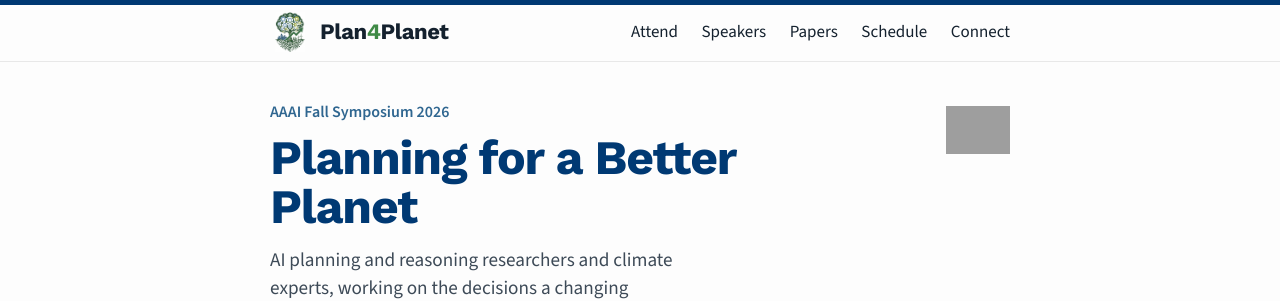
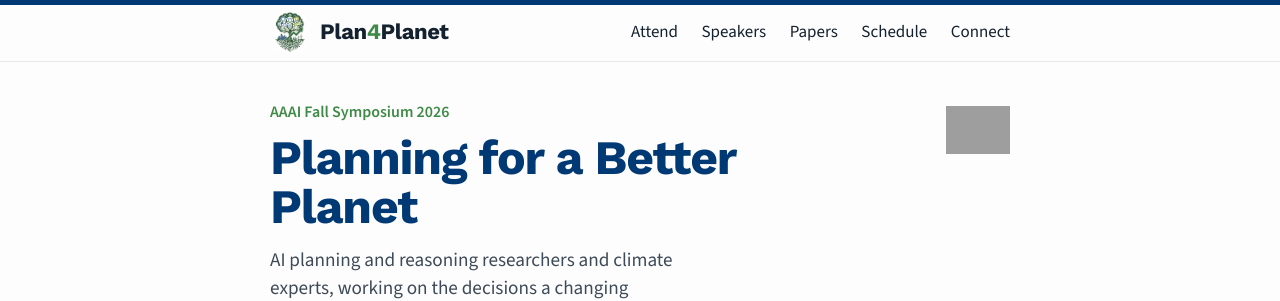
Before and after one commit to plan4planet/plan4planet.github.io, a Jekyll site: the page built from index.md, in a window 1280 px wide. Shown: the top 301 px of the page. Built offline with Jekyll 4.4.1, drawn with Linux system fonts in a browser that asks for light colours; nearby versions of some CDN libraries; grey boxes are pictures that could not be loaded.

Commit message:
fix: green kicker, lighter rule under speaker headers, committee names in the link blue

```diff
--- a/_sass/components/_committee.scss
+++ b/_sass/components/_committee.scss
@@ -50,7 +50,7 @@
 }
 
 .roster-name a {
-  color: var(--color-brand);
+  color: var(--color-link);
   text-decoration: none;
 }
 
--- a/_sass/components/_hero.scss
+++ b/_sass/components/_hero.scss
@@ -13,7 +13,7 @@
 
 .hero-kicker {
   margin: 0 0 10px;
-  color: var(--color-secondary);
+  color: var(--color-accent);
   font-size: 1rem;
   font-weight: 600;
 }
--- a/_sass/components/_speakers.scss
+++ b/_sass/components/_speakers.scss
@@ -25,7 +25,7 @@
   gap: 16px;
   padding: 18px 20px;
   background: var(--color-brand);
-  border-bottom: 4px solid var(--color-secondary);
+  border-bottom: 4px solid var(--color-rule);
   color: var(--color-on-brand);
 }
 
```
